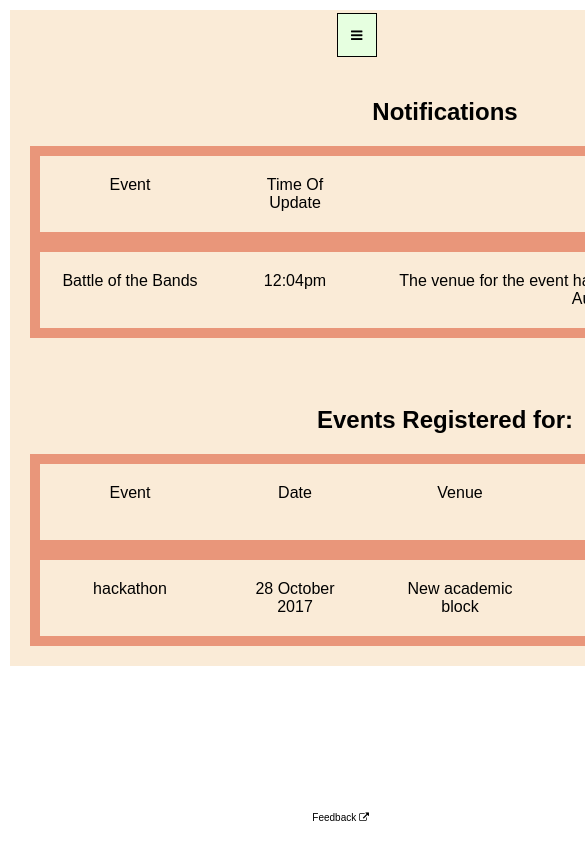
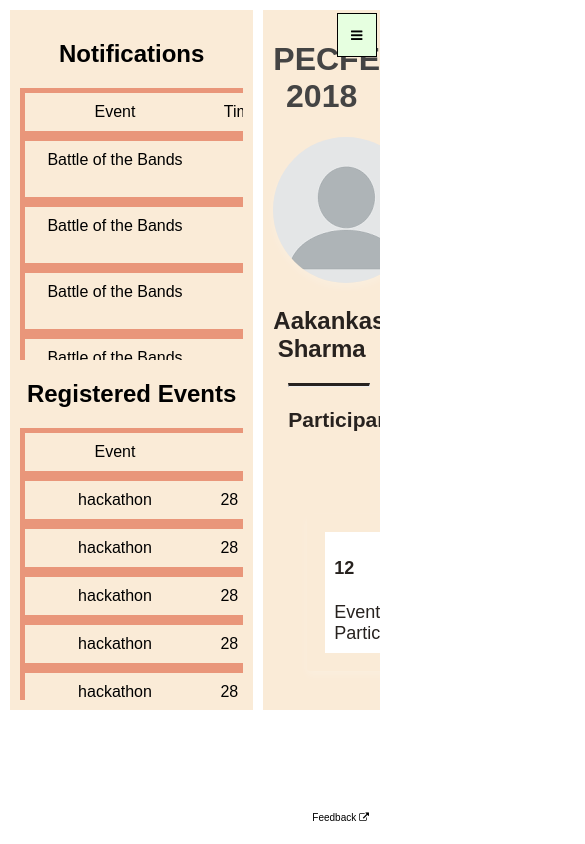
Before and after one commit to goyalritesh21/pecfest18_frontend, a React (Create React App) app: page /dashboard in a window 390 px wide. Shown: the top 844 px of the page, 585 px wide, since content can reach past the window. Built offline with nearby package versions, Linux system fonts and the light colour scheme; no server answers.

Commit message:
made tables responsive, settled the layout completely for computer screens

```diff
--- a/src/Dashboard/dashboard.css
+++ b/src/Dashboard/dashboard.css
@@ -2,18 +2,18 @@
 .grid-event{
     display:inline-grid;
     grid-template-columns:180px 150px 180px 150px 150px;
-    padding: 10px;
+    padding: 5px;
     align-content: center;
     background-color: #E9967A;
     grid-column-end: initial;
 
 }
 .grid-item{
-    padding:20px;
+    padding:10px;
     background-color: #FAEBD7;
 }
 .grid-item3{
-    padding: 20px;
+    padding: 10px;
     background-color: #FAEBD7;
     grid-column: 3/6;
 }
--- a/src/Dashboard/index.css
+++ b/src/Dashboard/index.css
@@ -1,14 +1,20 @@
 .right-side{
     /*grid-column-start: 5;
     grid-column-end : 13;*/
-    grid-column: 13 / 13;		/*start at 5th col line and span 8 cols*/
+    grid-column: 9 / 13;		/*start at 5th col line and span 8 cols*/
     background-color:#27221F/*#ff3067/*e5e520/*e0f711*//*f4e72c*//*27221F*/;
-    color:white;
-    height: 100%;
+    color:#27221F;
+    overflow-y: scroll;
 }
 
 .left-side{
-    grid-column: 1 / 13 ;		/* start on line 1 and end on line 5 */
+    grid-column: 1 / 9 ;		/* start on line 1 and end on line 5 */
+    overflow-y: scroll;
+    height: 700px;
+}
+
+.notifs{
+    overflow-y: scroll;
 }
 
 .center{
@@ -16,11 +22,11 @@
 }
 
 .notification-window{
-    height:50%;
+    height:40%;
 }
 
-.registeredEvents{
-    height:50%;
+.registered-events{
+    height:40%;
 }
 
 
@@ -78,3 +84,16 @@ specify the width of the 4 columns, or "auto" if all
     background-color:white/*#00cdb6/*f71c10/*f73b11*//*40a814*//*42f4b3*/;
     color: #27221F;
 }
+
+::-webkit-scrollbar {
+    width: .3em;
+}
+
+::-webkit-scrollbar-track {
+    -webkit-box-shadow: inset 0 0 6px rgba(0,0,0,0.3);
+}
+
+::-webkit-scrollbar-thumb {
+  background-color: darkgrey;
+  outline: 1px solid slategrey;
+}
--- a/src/Dashboard/index.js
+++ b/src/Dashboard/index.js
@@ -13,7 +13,9 @@ class Dashboard extends Component{
             <div id="main-div">
                 <div className="grid-container">
                     <div className="grid-item left-side center">
-                        <h2 style={{paddingTop: '2em'}}>Notifications</h2>
+                        <h2 style={{paddingTop: '0em'}}>Notifications</h2>
+                        <div className="notification-window notifs">
+
                         <Notifications
                             event="Event"
                             timeofupdate="Time Of Update"
@@ -25,13 +27,28 @@ class Dashboard extends Component{
                             event="Battle of the Bands"
                             timeofupdate="12:04pm"
                             update="The venue for the event has been changed from L-11 to the Auditorium"/>
+                        <Notifications
+                            event="Battle of the Bands"
+                            timeofupdate="12:04pm"
+                            update="The venue for the event has been changed from L-11 to the Auditorium"/>
+                        <Notifications
+                            event="Battle of the Bands"
+                            timeofupdate="12:04pm"
+                            update="The venue for the event has been changed from L-11 to the Auditorium"/>
+                        <Notifications
+                            event="Battle of the Bands"
+                            timeofupdate="12:04pm"
+                            update="The venue for the event has been changed from L-11 to the Auditorium"/>
+                        <Notifications
+                            event="Battle of the Bands"
+                            timeofupdate="12:04pm"
+                            update="The venue for the event has been changed from L-11 to the Auditorium"/>
 
 
                         {/*<hr className="border2" style={{borderTop: '3px solid #e22947', width: '50%'}}/>*/}
-
-                        <h2 style={{paddingTop: '2em'}}>Events Registered for:</h2>
-
-
+                        </div>
+                        <h2 style={{paddingTop: '0em'}}>Registered Events</h2>
+                        <div className="registered-events notifs">
                         {/*Heading may be removed for each field, if required*/}
                         {/* can remove one or more of the following fields if we plan on giving
                          linking to event page through it's name*/}
@@ -40,7 +57,7 @@ class Dashboard extends Component{
                             date="Date"
                             venue="Venue"
                             time="Time of the Event"
-                            timeofreg="Time of Registration"
+                            timeofreg="Registration Time"
                         />
                         {/*<hr className="border1" style={{borderTop: '3px solid #833fb2', width: '50%',align:'left',size:'80px'}}/>*/}
 
@@ -51,7 +68,45 @@ class Dashboard extends Component{
                             time="9am-9 pm"
                             timeofreg="8:40am"
                         />
+
+                        <Event_registrations
+                            event="hackathon"
+                            date="28 October 2017"
+                            venue="New academic block"
+                            time="9am-9 pm"
+                            timeofreg="8:40am"
+                        />
+                        <Event_registrations
+                            event="hackathon"
+                            date="28 October 2017"
+                            venue="New academic block"
+                            time="9am-9 pm"
+                            timeofreg="8:40am"
+                        />
+                        <Event_registrations
+                            event="hackathon"
+                            date="28 October 2017"
+                            venue="New academic block"
+                            time="9am-9 pm"
+                            timeofreg="8:40am"
+                        />
+                        <Event_registrations
+                            event="hackathon"
+                            date="28 October 2017"
+                            venue="New academic block"
+                            time="9am-9 pm"
+                            timeofreg="8:40am"
+                        />
+                        <Event_registrations
+                            event="hackathon"
+                            date="28 October 2017"
+                            venue="New academic block"
+                            time="9am-9 pm"
+                            timeofreg="8:40am"
+                        />
+                        <br/><br/><br/><br/><br/>
                         {/*CHECK if there are spl data tyoes for date and time*/}
+                    </div>
                     </div>
                     <div className="grid-item right-side">
                         <div className="center">
@@ -65,8 +120,7 @@ class Dashboard extends Component{
                         </div>
                         <div className="remaining-info-user">
                             <hr style={{borderTop: '3px solid'}}/>
-                            <p>Participant, Pecfest 2018</p>
-
+                            <h3 style={{color:"#27221F"}}>Participant</h3>
                             <br /><br />
                             <div className="grid-container-card">
                                 <div className="grid-item">
```
